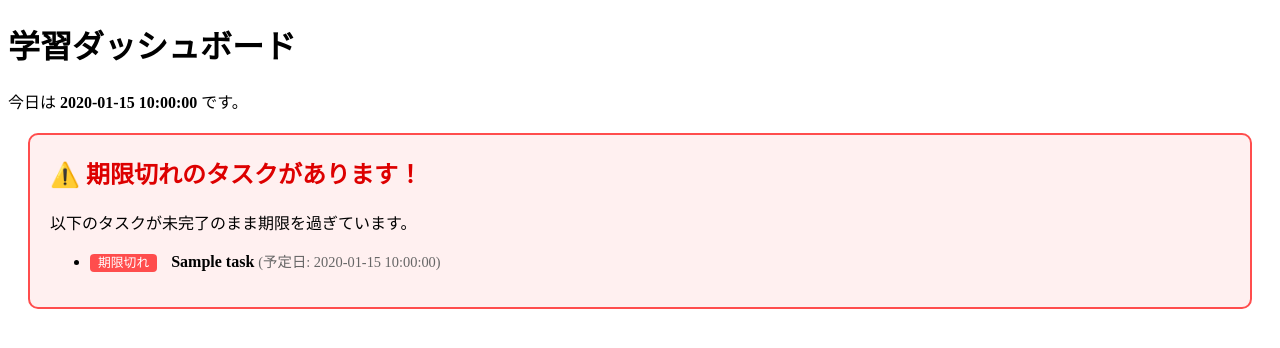
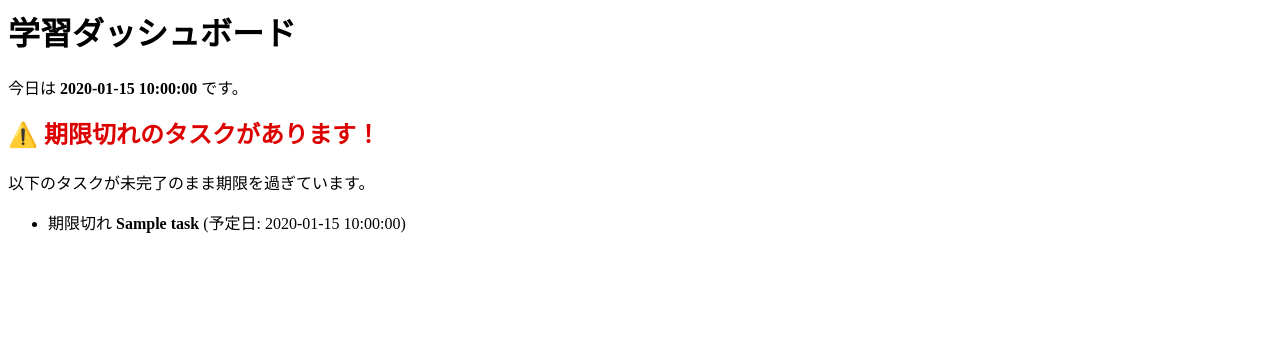
Before and after one commit to OOP2-2025-final-G01/ScheduleManager, a Flask app: template templates/todoCheck_kari.html in a window 1280 px wide. Shown: the top 348 px of the page. Run offline with Flask 3, Linux system fonts and the light colour scheme; the template is opened without the code that fills it: most values are stand-ins (such as "Sample title", 1, 10 or a date in 2020).

Commit message:
K24053_todoCheck修正

```diff
--- a/templates/todoCheck_kari.html
+++ b/templates/todoCheck_kari.html
@@ -1,27 +1,3 @@
-<!DOCTYPE html>
-<html lang="ja">
-<head>
-    <meta charset="UTF-8">
-    <title>学習管理システム - 警告機能</title>
-    <style>
-        .alert-box {
-            background-color: #fff0f0;
-            border: 2px solid #ff4d4d;
-            padding: 20px;
-            margin: 20px;
-            border-radius: 10px;
-        }
-        .overdue-tag {
-            background-color: #ff4d4d;
-            color: white;
-            padding: 2px 8px;
-            border-radius: 4px;
-            font-size: 0.8em;
-            margin-right: 10px;
-        }
-        .date-text { color: #666; font-size: 0.9em; }
-    </style>
-</head>
 <body>
     <h1>学習ダッシュボード</h1>
     <p>今日は <strong>{{ today }}</strong> です。</p>
@@ -34,8 +10,8 @@
             {% for task in tasks %}
             <li style="margin-bottom: 10px;">
                 <span class="overdue-tag">期限切れ</span>
-                <strong>{{ task.name }}</strong>
-                <span class="date-text">(予定日: {{ task.date }})</span>
+                <strong>{{ task.task }}</strong>
+                <span class="date-text">(予定日: {{ task.due_date }})</span>
             </li>
             {% endfor %}
         </ul>
```
Also changed, not shown: todoCheck.py (+21 -33 lines), todoCheck_kari.py (+5 -10 lines).
